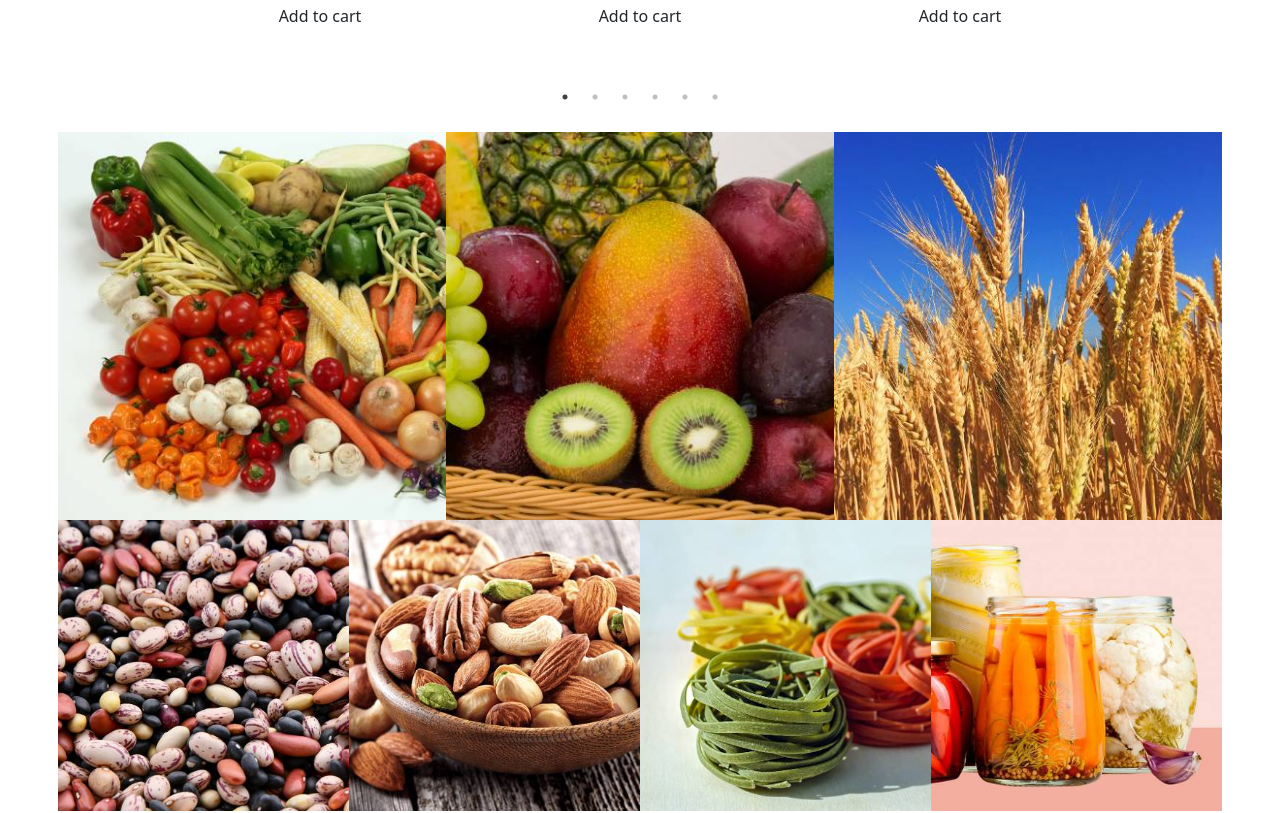
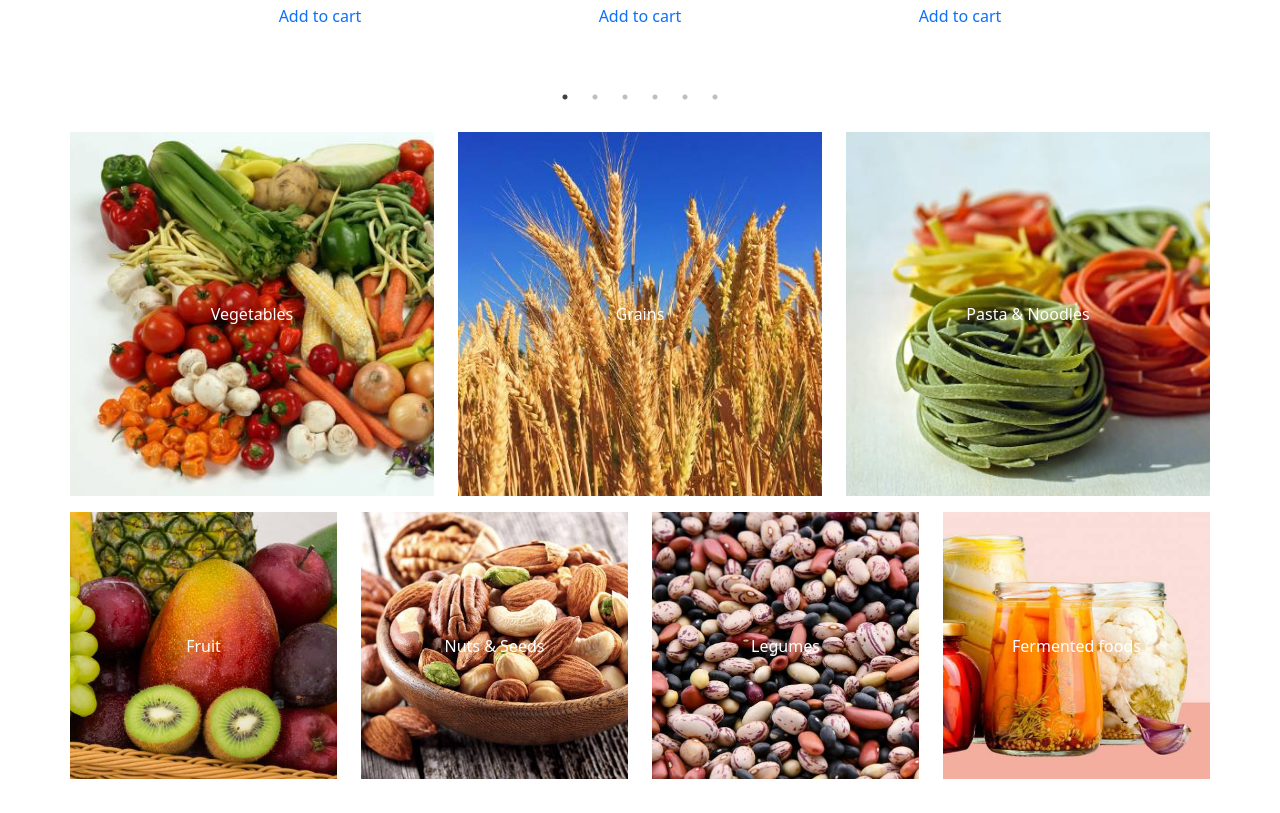
Before and after one commit to DianaPrunila/WhoFu, a React (Vite) app: page / in a window 1280 px wide. Shown: the part 940-1753 px from the top of the page. Built offline with nearby package versions, Linux system fonts and the light colour scheme.

Commit message:
Link Categories + add to cart

```diff
--- a/src/pages/Home.scss
+++ b/src/pages/Home.scss
@@ -16,6 +16,7 @@
   top: 50%;
   left: 50%;
   transform: translate(-50%, -50%);
+  z-index: 900;
 }
 
 // // .figcaption {
--- a/src/parts/homeParts/Categories.jsx
+++ b/src/parts/homeParts/Categories.jsx
@@ -9,36 +9,97 @@ import NutsSeeds from "/images/foods/NutsSeeds.webp";
 import PastaNoodles from "/images/foods/PastaNoodles.jpg";
 import Vegetables from "/images/foods/Vegetables.jpg";
 
-function AutoLayoutExample() {
+function Categories() {
   return (
     <Container className="m-10 p-0">
       <Row>
         <Col className="p-0">
-          <img src={Vegetables} alt="" />
+          <a href="./Vegetables">
+            <Container>
+              <figure className="position-relative ">
+                <img src={Vegetables} alt="Vegetables" className="img-fluid" />
+                <figcaption className="center text-white">
+                  Vegetables
+                </figcaption>
+              </figure>
+            </Container>
+          </a>
         </Col>
         <Col className="p-0">
-          <img src={Fruits} alt="" />
+          <a href="./Grains">
+            <Container>
+              <figure className="position-relative ">
+                <img src={Grains} alt="Grains" className="img-fluid" />
+                <figcaption className="center text-white">Grains</figcaption>
+              </figure>
+            </Container>
+          </a>
         </Col>
         <Col className="p-0">
-          <img src={Grains} alt="" />
+          <a href="./Pasta">
+            <Container>
+              <figure className="position-relative ">
+                <img
+                  src={PastaNoodles}
+                  alt="Pasta & Noodles"
+                  className="img-fluid"
+                />
+                <figcaption className="center text-white">
+                  Pasta & Noodles
+                </figcaption>
+              </figure>
+            </Container>
+          </a>
         </Col>
       </Row>
       <Row>
         <Col className="p-0">
-          <img src={Legumes} alt="" />
+          <a href="./Fruits">
+            <Container>
+              <figure className="position-relative ">
+                <img src={Fruits} alt="Fruit" className="img-fluid" />
+                <figcaption className="center text-white">Fruit</figcaption>
+              </figure>
+            </Container>
+          </a>
         </Col>
         <Col className="p-0">
-          <img src={NutsSeeds} alt="" />
+          <a href="./NutsSeeds">
+            <Container>
+              <figure className="position-relative ">
+                <img src={NutsSeeds} alt="Nuts & Seeds" className="img-fluid" />
+                <figcaption className="center text-white">
+                  Nuts & Seeds
+                </figcaption>
+              </figure>
+            </Container>
+          </a>
         </Col>
         <Col className="p-0">
-          <img src={PastaNoodles} alt="" />
+          <a href="./Legumes">
+            <Container>
+              <figure className="position-relative ">
+                <img src={Legumes} alt="Legumes" className="img-fluid" />
+                <figcaption className="center text-white">Legumes</figcaption>
+              </figure>
+            </Container>
+          </a>
         </Col>
         <Col className="p-0">
-          <img src={Fermented} alt="" />
+          <a href="./Fermented">
+            <Container>
+              <figure className="position-relative ">
+                <img src={Fermented} alt="Fermented" className="img-fluid" />
+                <figcaption className="center text-white">
+                  Fermented foods
+                </figcaption>
+              </figure>
+            </Container>
+          </a>
         </Col>
       </Row>
     </Container>
   );
 }
 
-export default AutoLayoutExample;
+export default Categories;
--- a/src/parts/homeParts/Slides.jsx
+++ b/src/parts/homeParts/Slides.jsx
@@ -27,7 +27,9 @@ const Slides = () => {
                 <p>{p.product_name}</p>
                 <p className="text-lime-600 text-xl font-semibold">{p.price}</p>
                 <p>{p.quantity}</p>
-                <button hre>Add to cart</button>
+                <a href="./Cart">
+                  <button>Add to cart</button>
+                </a>
               </div>
             </div>
           ))}
```
